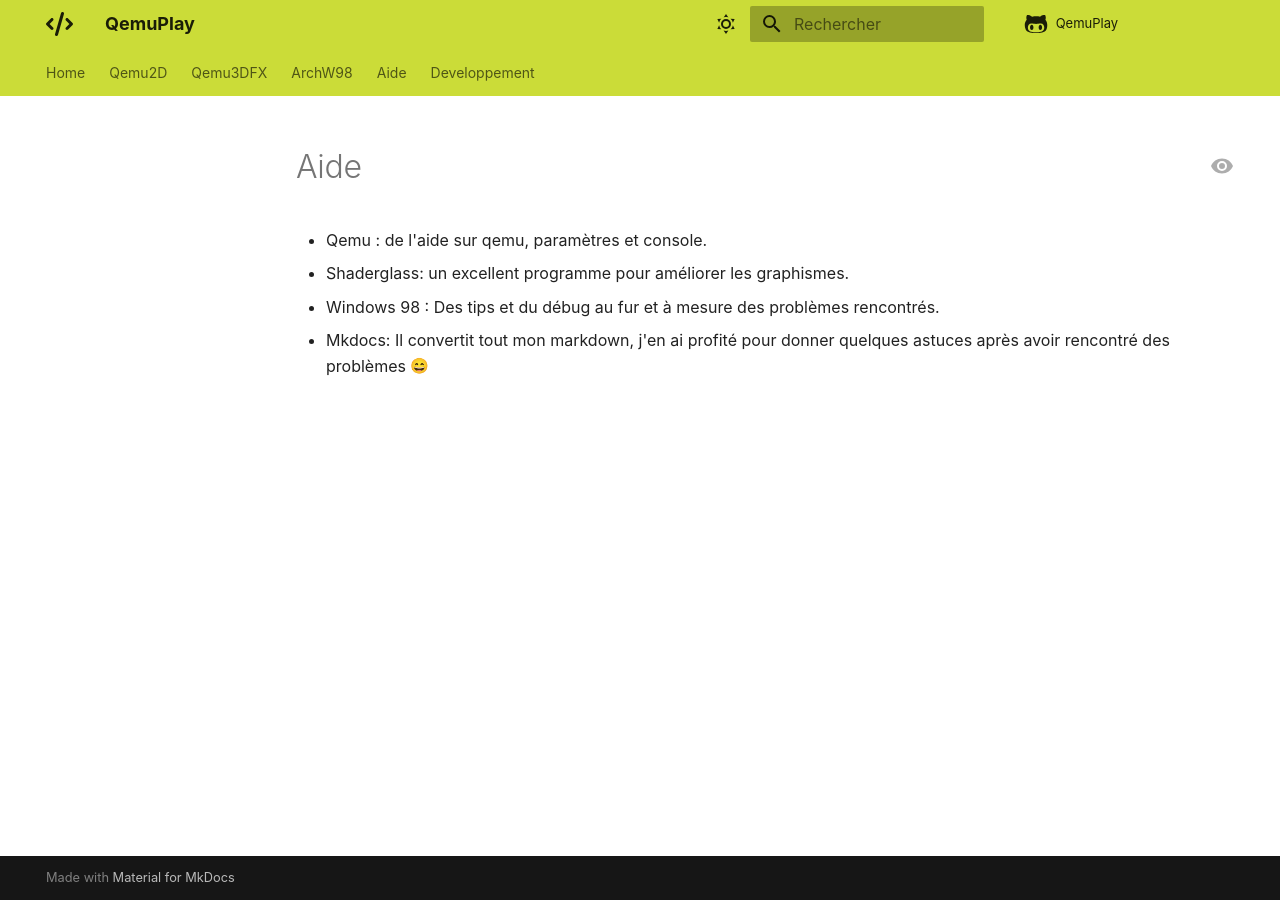
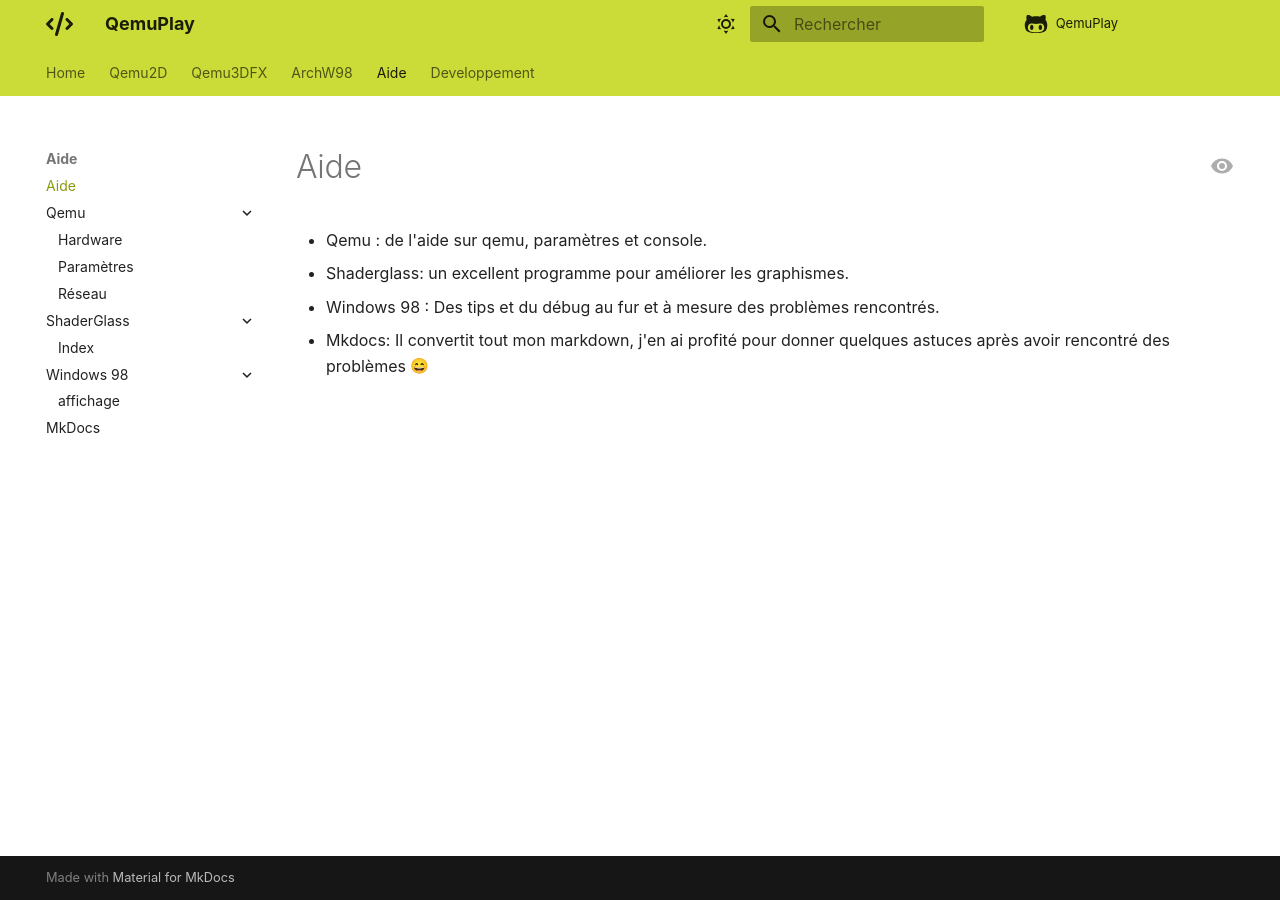
Before and after one commit to daerlnaxe/QemuPlay, an MkDocs documentation site: the page built from docs/80-aide/index.md, in a window 1280 px wide. Built offline with MkDocs 1.6.1 and Material for MkDocs 9.7.7, drawn with Linux system fonts in a browser that asks for light colours; emoji names are drawn with the system emoji font; comment, search, counter and statistics services are not loaded.

Commit message:
test nav

```diff
--- a/mkdocs.yml
+++ b/mkdocs.yml
@@ -31,6 +31,7 @@ nav:
   - 'Qemu3DFX' : 02-qemu3dfx/index.md
   - 'ArchW98' : 03-archw98/01-presentation.md
   - 'Aide' :
+    - './80-aide/index.md'
     - 'Qemu' :
       - 'Hardware' : ./80-aide/qemu/hardware.md
       - 'Paramètres': ./80-aide/qemu/parametres.md
```
